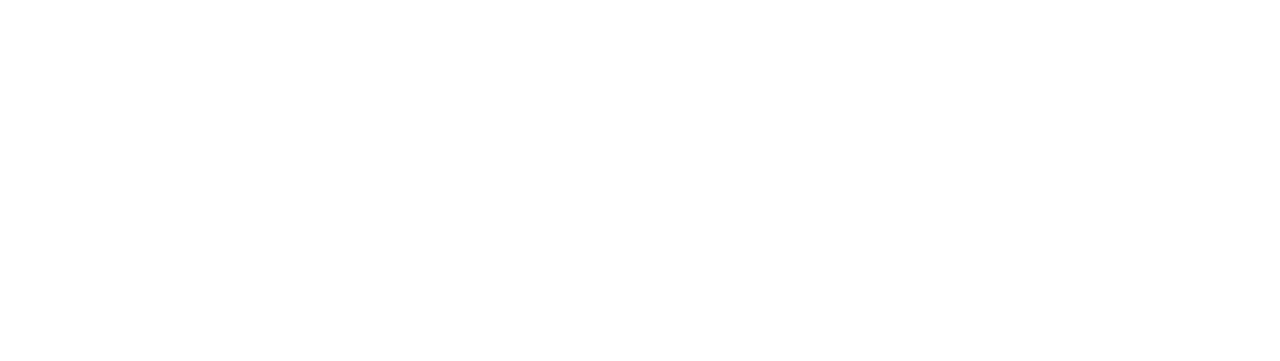
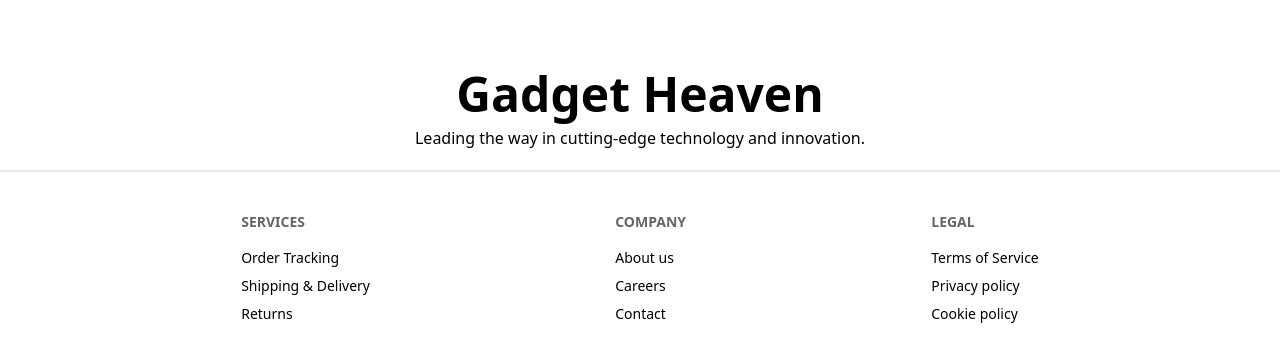
Before and after one commit to programming-hero-web-course-4/b10a8-gadget-heaven-sumon232490038, a React (Vite) app: page / in a window 1280 px wide. Shown: the part 902-1263 px from the top of the page. Before the commit the page ends 816 px from the top, so only its background shows below. Built offline with nearby package versions, Linux system fonts and the light colour scheme.

Commit message:
footer section is done

```diff
--- a/src/components/Banner/Banner.jsx
+++ b/src/components/Banner/Banner.jsx
@@ -3,7 +3,7 @@
 
 const Banner = () => {
   return (
-    <div className=" max-w-7xl mx-auto p-5 md:px-40 h-[500px] ">
+    <div className=" max-w-7xl mx-auto p-5 md:px-40 h-[500px] mb-96 ">
       <div className="  text-center pt-0 ">
         <div className="">
           <h1 className="md:text-5xl text-2xl font-bold">
--- a/src/components/BannerImg/BannerImg.jsx
+++ b/src/components/BannerImg/BannerImg.jsx
@@ -2,7 +2,7 @@
 
 const BannerImg = () => {
   return (
-    <div className="p-5 rounded-2xl border-2 max-w-4xl mx-auto mt-50 ">
+    <div className="p-5 rounded-2xl border-2 max-w-4xl mx-auto mt-50">
       <div className="w-full h-full">
         <img
           className="max-h-96 rounded-2xl w-full "
--- /dev/null
+++ b/src/components/Footer/Footer.jsx
@@ -0,0 +1,34 @@
+import React from "react";
+
+const Footer = () => {
+  return (
+    <div className="bg-white ">
+      <div className="max-w-7xl mx-auto border-b-2 text-center text-black space-y-2 pb-5">
+        <h1 className="text-5xl font-bold ">Gadget Heaven</h1>
+        <p>Leading the way in cutting-edge technology and innovation.</p>
+      </div>
+      <footer className="footer text-black max-w-7xl mx-auto justify-evenly gap-11 p-10">
+        <nav className="text-center">
+          <h6 className="footer-title">Services</h6>
+          <a className="link link-hover">Order Tracking</a>
+          <a className="link link-hover">Shipping & Delivery</a>
+          <a className="link link-hover">Returns</a>
+        </nav>
+        <nav>
+          <h6 className="footer-title">Company</h6>
+          <a className="link link-hover">About us</a>
+          <a className="link link-hover">Careers</a>
+          <a className="link link-hover">Contact</a>
+        </nav>
+        <nav>
+          <h6 className="footer-title">Legal</h6>
+          <a className="link link-hover">Terms of Service</a>
+          <a className="link link-hover">Privacy policy</a>
+          <a className="link link-hover">Cookie policy</a>
+        </nav>
+      </footer>
+    </div>
+  );
+};
+
+export default Footer;
--- a/src/components/Root/Root.jsx
+++ b/src/components/Root/Root.jsx
@@ -1,6 +1,7 @@
 import React from "react";
 import Navber from "../Navber/Navber";
 import Banner from "../Banner/Banner";
+import Footer from "../Footer/Footer";
 
 const Root = () => {
   return (
@@ -9,6 +10,7 @@
         <Navber></Navber>
         <Banner></Banner>
       </div>
+      <Footer></Footer>
     </div>
   );
 };
```
